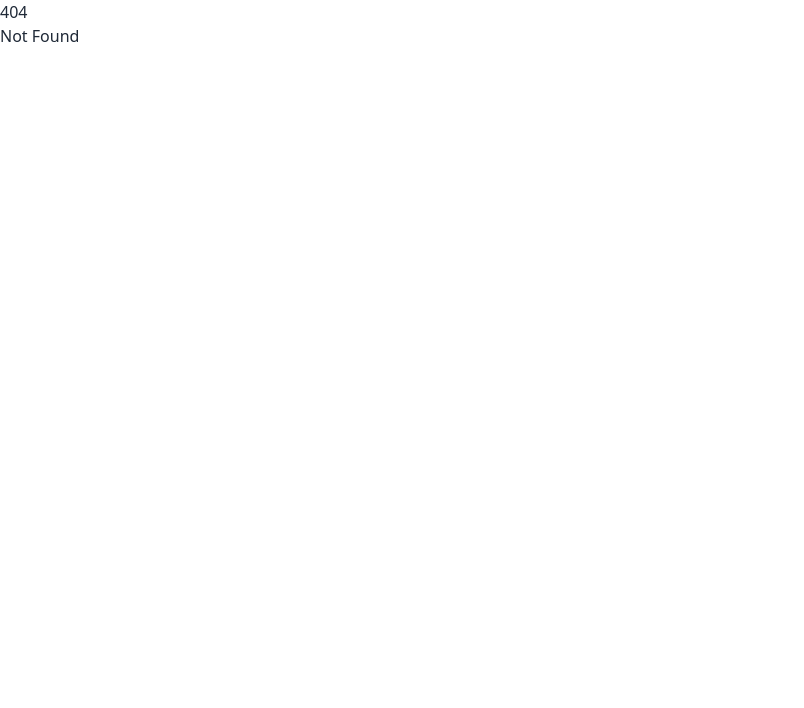
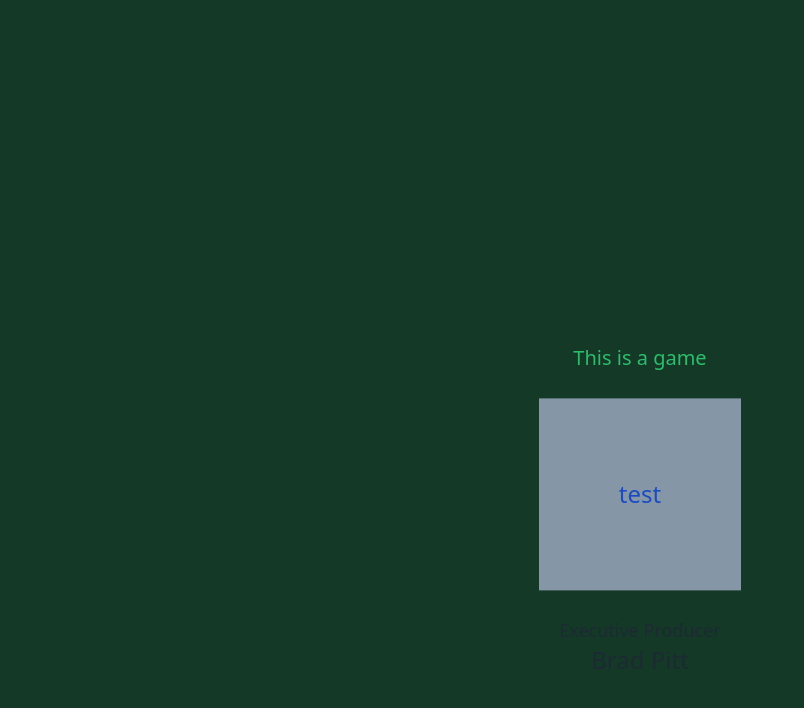
Before and after one commit to TommyDIL/Nuit-Info-2024, a SvelteKit app: page /credit in a window 1280 px wide. Before the commit this address had no page. Shown: the top 708 px of the page, without its empty margins (0-804 px from the left). Built offline with nearby package versions, Linux system fonts and the light colour scheme.

Commit message:
new page: credit

```diff
--- a/src/app.css
+++ b/src/app.css
@@ -7,3 +7,23 @@
     font-weight: 400;
     font-style: normal;
   }
+
+  @layer utilities {
+    @keyframes upcredits {
+      0% {
+        transform: translateY(100%);
+        opacity: 0;
+      }
+      25% {
+        opacity: 1;
+      }
+      100% {
+        transform: translateY(-100%);
+        opacity: 0;
+      }
+    }
+
+    .animate-upcredits {
+      animation: upcredits 15s linear forwards; /* Plus lent, avec une durée de 15 secondes */
+    }
+  }
--- /dev/null
+++ b/src/routes/credit/+page.svelte
@@ -0,0 +1,17 @@
+<div class="overflow-hidden flex items-center justify-center h-screen bg-back_cath">
+    <div class="animate-upcredits max-w-[300px] text-center text-2xl space-y-[1.6rem]">
+      <!-- Texte principal -->
+      <p class="text-hack font-vt323 text-xl">This is a game</p>
+
+      <!-- Section intermédiaire -->
+      <div class="p-20 bg-slate-400">
+        <p class="text-blue-700">test</p>
+      </div>
+
+      <!-- Texte final avec le strong -->
+      <div>
+        <strong class="block text-lg font-normal">Executive Producer</strong>
+        Brad Pitt
+      </div>
+    </div>
+  </div>
--- a/src/routes/game/+page.svelte
+++ b/src/routes/game/+page.svelte
@@ -1,3 +1,3 @@
-<div class="bg-back_cath absolute top-0 bottom-0 left-0 right-0 p-20">
+<div class="bg-back_cath absolute top-0 bottom-0 left-0 right-0 p-20 flex justify-center">
     <p class="text-hack vt323-regular text-xl">This is a game</p>
 </div>
```
